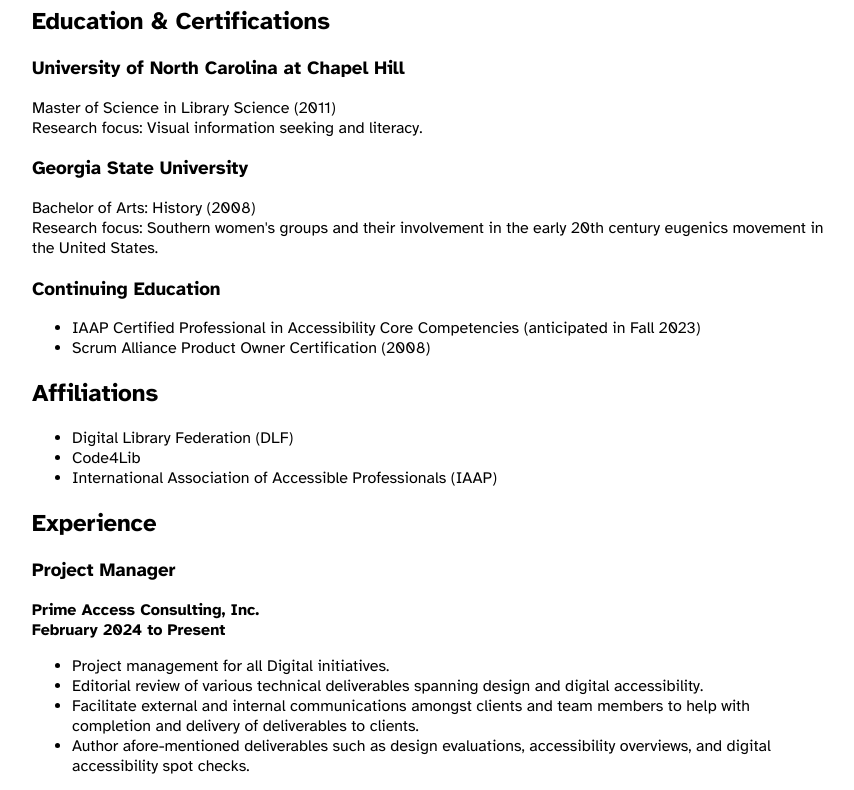
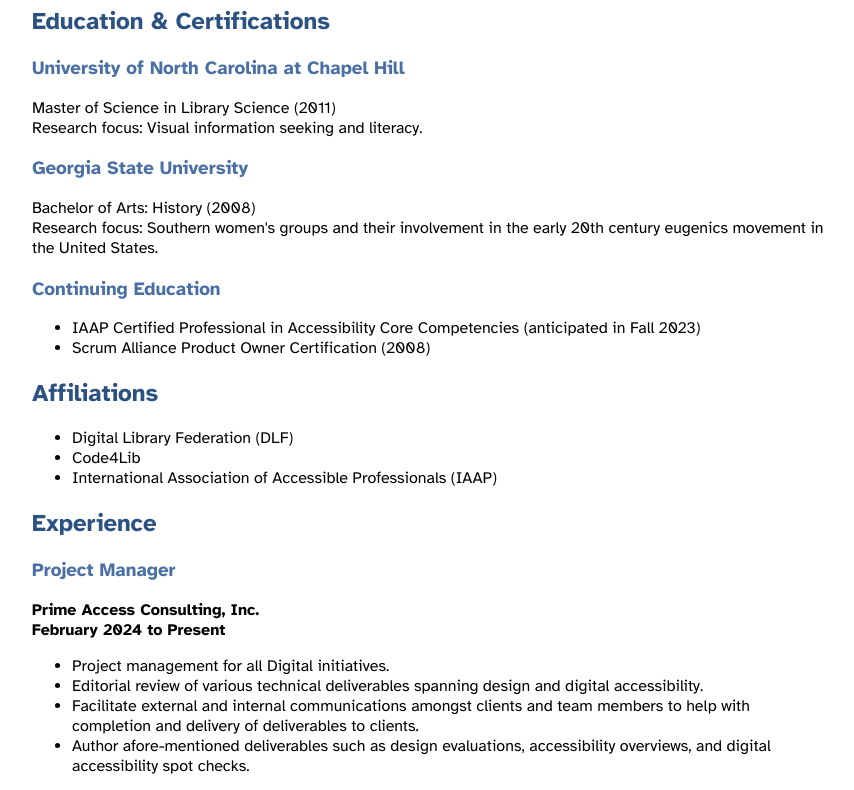
Before and after one commit to kellysmithfarrell/resume, a plain HTML site: page index.html in a window 1280 px wide. Shown: the part 76-866 px from the top of the page, without its empty margins (208-1062 px from the left). Drawn offline with Linux system fonts and the light colour scheme.

Commit message:
Update index.html

```diff
--- a/index.html
+++ b/index.html
@@ -42,6 +42,18 @@
     margin: 0 auto;
     padding: 0 1rem;
   }
+
+  h1 {
+  color: #1a3c6e;
+}
+
+h2 {
+  color: #2c5282;
+}
+
+h3 {
+  color: #4a6fa5;
+}
 </style>
 </head>
 <body>
```
